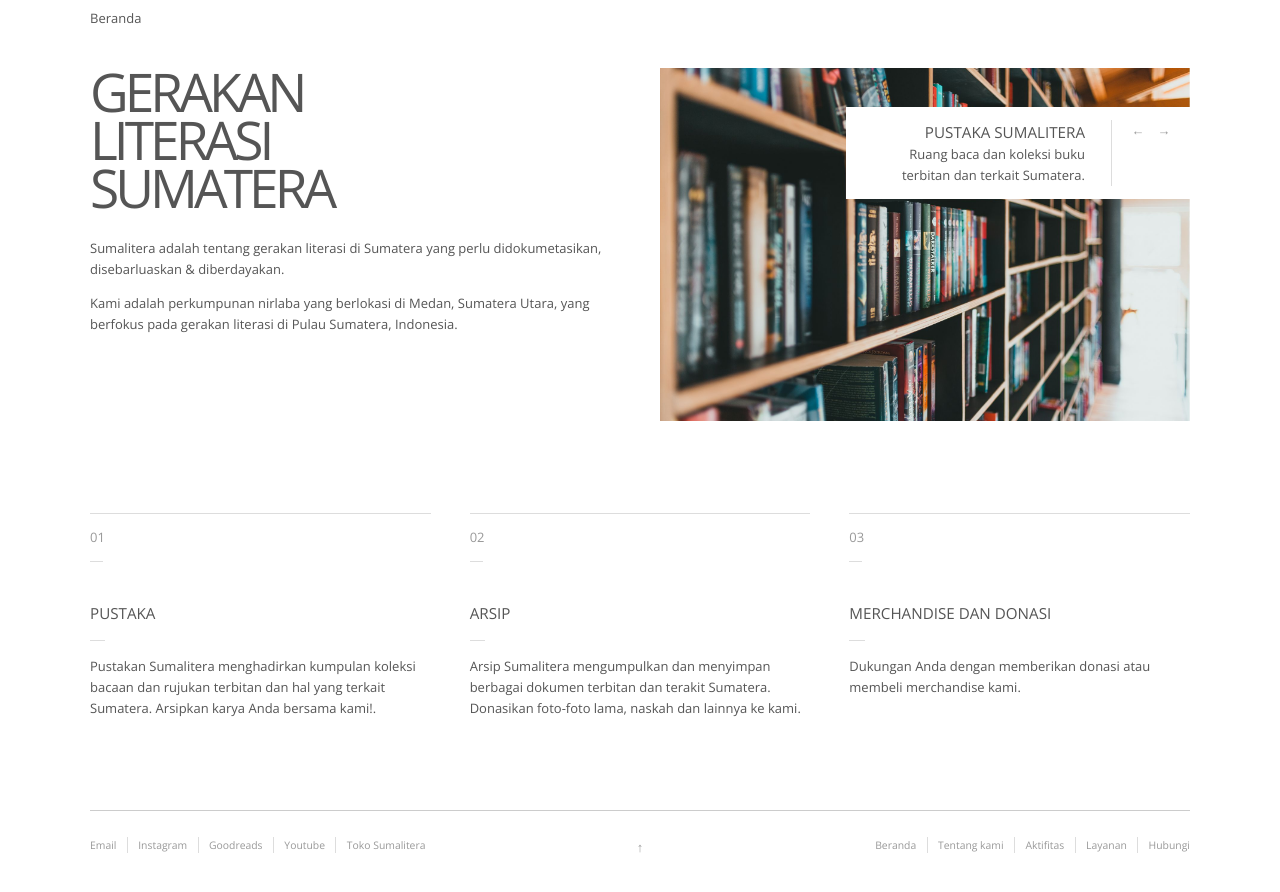
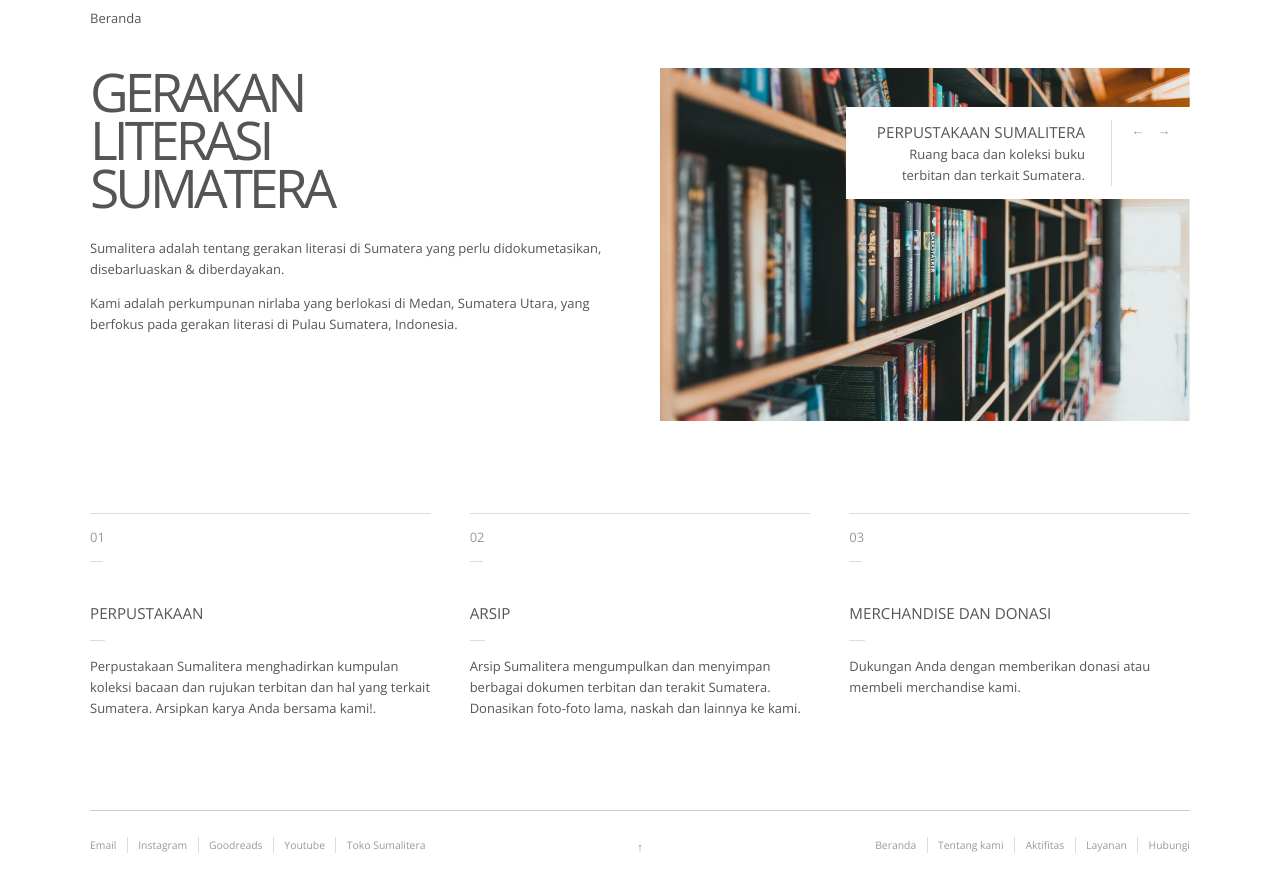
Before and after one commit to sumalitera/sumalitera.github.io, a plain HTML site: page index.html in a window 1280 px wide. Shown: the part 280-1172 px from the top of the page. Drawn offline with nearby package versions, Linux system fonts and the light colour scheme.

Commit message:
Update index.html

```diff
--- a/index.html
+++ b/index.html
@@ -52,7 +52,7 @@
               <figure> <img src="img/img2.jpg" alt="">
                 <figcaption>
                   <div>
-                    <h5>Pustaka Sumalitera</h5>
+                    <h5>Perpustakaan Sumalitera</h5>
                     <p>Ruang baca dan koleksi buku terbitan dan terkait Sumatera.</a></p>
                   </div>
                 </figcaption>
@@ -85,8 +85,8 @@
     <section class="services grid-wrap">
       <article class="grid col-one-third mq3-col-full">
         <aside>01</aside>
-        <h5>Pustaka</h5>
-        <p>Pustakan Sumalitera menghadirkan kumpulan koleksi bacaan dan rujukan terbitan dan hal yang terkait Sumatera. Arsipkan karya Anda bersama kami!.</p>
+        <h5>Perpustakaan</h5>
+        <p>Perpustakaan Sumalitera menghadirkan kumpulan koleksi bacaan dan rujukan terbitan dan hal yang terkait Sumatera. Arsipkan karya Anda bersama kami!.</p>
       </article>
       <article class="grid col-one-third mq3-col-full">
         <aside>02</aside>
```
